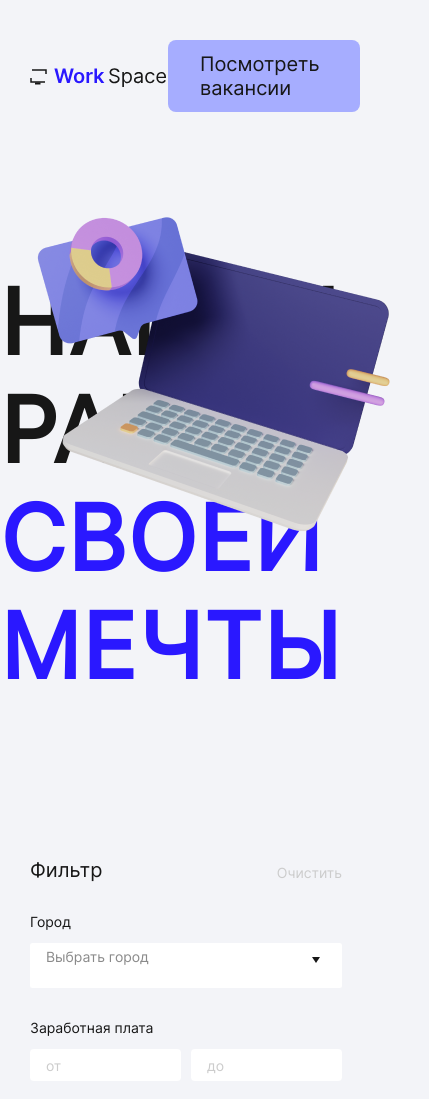
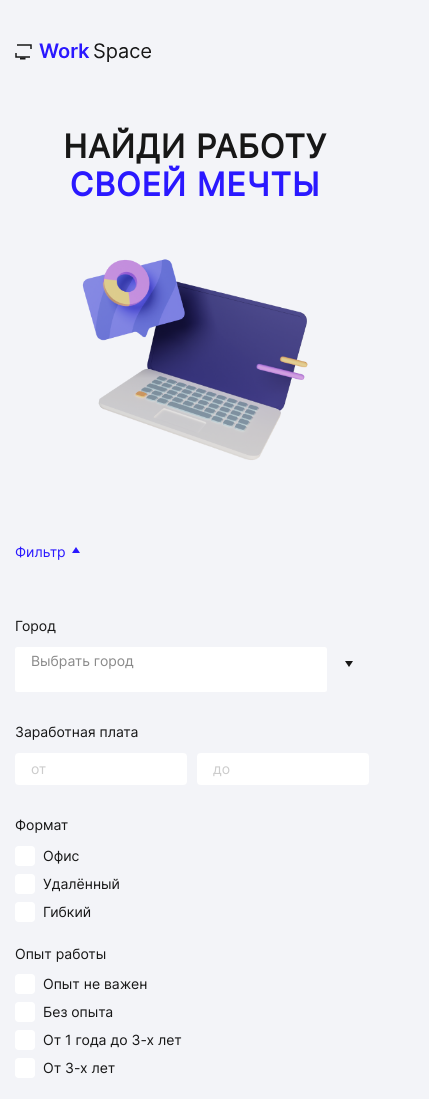
Before and after one commit to devExploitt/WorkSpace, a plain HTML site: page index.html in a window 390 px wide. Shown: the top 1099 px of the page, 429 px wide, since content can reach past the window. Drawn offline with Linux system fonts and the light colour scheme; no server answers.

Commit message:
init
adaptive

```diff
--- a/css/cards.css
+++ b/css/cards.css
@@ -3,3 +3,11 @@
     grid-template-columns: repeat(auto-fit, minmax(280px, 1fr));
     gap: 20px;
 }
+
+@media (max-width: 940px) {
+    .cards__list {
+        grid-template-columns: repeat(auto-fit, minmax(220px, 1fr));
+        gap: 10px;
+    }
+
+}
--- a/css/detail.css
+++ b/css/detail.css
@@ -1,15 +1,17 @@
 .detail {
-    background-color: #fff;
+    background: #fff url('../img/likemen.png') no-repeat bottom right;
+    background-size: 150px;
     max-width: 780px;
     border-radius: 16px;
     box-shadow: 0px 10px 50px 0px rgba(4, 0, 49, 0.10);
     padding: 36px 38px 80px;
+
 }
 
 .detail__header {
     display: grid;
     grid-template-columns: 101px 1fr;
-    gap: 12px 20px ;
+    gap: 12px 20px;
     margin-bottom: 32px;
 }
 
@@ -66,3 +68,50 @@
 .detail__resume {
     line-height: 140%;
 }
+
+@media (max-width: 940px) {
+    .detail {
+        max-width: 680px;
+        padding: 24px 24px 72px;
+    }
+
+    .detail__main {
+        gap: 10px;
+    }
+
+    .detail__description {
+        max-width: 418px;
+    }
+}
+
+@media (max-width: 640px) {
+    .detail {
+        padding: 24px 15px;
+        background-image: none;
+    }
+
+    .detail__header {
+        grid-template-columns: 60px 1fr;
+        gap: 4px 8px;
+        margin-bottom: 24px;
+    }
+
+    .detail__company {
+        font-size: 20px;
+        letter-spacing: 0.4px;
+    }
+
+    .detail__title {
+        font-size: 12px;
+    }
+
+    .detail__main {
+        flex-direction: column;
+        gap: 24px;
+        margin-bottom: 24px;
+    }
+
+    .detail__description {
+        width: 100%;
+    }
+}
--- a/css/filter.css
+++ b/css/filter.css
@@ -73,3 +73,31 @@
     top: 7px;
     right: 0;
 }
+
+@media (max-width: 940px) {
+    .filter__title {
+        position: fixed;
+        transform: scale(0);
+    }
+
+    .filter__input {
+        max-width: 140px;
+    }
+
+    .filter__checkboxes {
+        display: grid;
+        grid-template-columns: repeat(auto-fit, minmax(180px, 1fr));
+        gap: 24px;
+        justify-content: space-between;
+    }
+
+    .filter__buttons {
+        display: flex;
+        gap: 16px;
+        align-items: center;
+    }
+
+    .filter__reset {
+        position: static;
+    }
+}
--- a/css/footer.css
+++ b/css/footer.css
@@ -1,6 +1,7 @@
 .footer {
     padding: 50px 0 40px;
 }
+
 .footer__container {
     display: grid;
     gap: 27px;
@@ -8,23 +9,58 @@
         "logo ."
         "copyright contacts";
 }
+
 .footer__logo {
     grid-area: logo;
 }
+
 .footer__copyright {
     grid-area: copyright;
 }
+
 .footer__contacts {
     grid-area: contacts;
     justify-self: end;
 }
+
 .footer__contact {
     min-width: 180px;
     margin-bottom: 8px;
 }
+
 .footer__contact:last-child {
     margin-bottom: 0;
 }
+
 .footer__link:hover {
-    color:brown;
+    color: brown;
 }
+
+@media (max-width: 1140px) {
+    .footer {
+        padding: 40px 0 32px;
+    }
+}
+
+@media (max-width: 940px) {
+    .footer {
+        padding: 30px 0 24px;
+    }
+}
+
+@media (max-width: 640px) {
+    .footer {
+        padding-top: 20px;
+    }
+
+    .footer__container {
+        grid-template-areas:
+            'logo'
+            'copyright'
+            'contacts';
+    }
+
+    .footer__contacts {
+        justify-self: start;
+    }
+}
--- a/css/header.css
+++ b/css/header.css
@@ -13,3 +13,30 @@
     background-color: #A6ADFF;
     font-size: 20px;
 }
+
+@media (max-width: 1140px) {
+    .header {
+        padding: 32px 0 40px;
+    }
+}
+
+@media (max-width: 940px) {
+    .header {
+        padding: 24px 0 30px;
+    }
+
+    .header__link {
+        font-size: 14px;
+        padding: 10px 16px;
+    }
+}
+
+@media (max-width: 640px) {
+    .header {
+        padding: 24px 0 20px;
+    }
+
+    .header__link {
+        display: none;
+    }
+}
--- a/css/hero.css
+++ b/css/hero.css
@@ -3,23 +3,97 @@
 }
 
 .hero__container {
-    position:relative;
-    padding: 57px 0;
+    position: relative;
+    padding-top: 57px;
+    padding-bottom: 57px;
 }
 
 .hero__container:after {
     content: '';
     position: absolute;
-    width: 431px;
-    height: 330px;
-    right: -39px;
+    bottom: 0;
+    width: 421px;
+    right: -9px;
     top: 0;
     background: url(../img/laptop.png) no-repeat center/contain;
 }
 
 .hero__title {
+    position: relative;
+    z-index: 2;
     max-width: 780px;
     font-size: 90px;
     letter-spacing: 1.8px;
     text-transform: uppercase;
 }
+
+@media (max-width: 1140px) {
+    .hero {
+        padding: 40px 0;
+    }
+
+    .hero__container {
+        padding-top: 53px;
+        padding-bottom: 53px;
+    }
+
+    .hero__container:after {
+        width: 340px;
+    }
+
+    .hero__title {
+        max-width: 580px;
+        font-size: 64px;
+        letter-spacing: 1.28px;
+    }
+}
+
+
+@media (max-width: 940px) {
+    .hero {
+        padding: 30px 0;
+    }
+
+    .hero__container {
+        padding-top: 40px;
+        padding-bottom: 40px;
+    }
+
+    .hero__container:after {
+        width: 269px;
+    }
+
+    .hero__title {
+        max-width: 450px;
+        font-size: 52px;
+        letter-spacing: 1.04px;
+    }
+}
+
+@media (max-width: 640px) {
+    .heero {
+        padding-top: 20px;
+        padding-bottom: 20px;
+    }
+
+    .hero__container {
+        padding-top: 0;
+        padding-bottom: 262px;
+    }
+
+    .hero__title {
+        max-width: 290px;
+        text-align: center;
+        margin: 0 auto;
+        font-size: 32px;
+    }
+
+    .hero__container:after{
+        right: auto;
+        top:auto;
+        height: 269px;
+        left: 50%;
+        transform: translateX(-50%);
+        background-position: bottom;
+    }
+}
--- a/css/modal.css
+++ b/css/modal.css
@@ -30,3 +30,9 @@
 .modal__close:focus-visible {
     outline-color: gray;
 }
+
+@media (max-width: 640px) {
+    .modal {
+        padding: 30px 15px;
+    }
+}
--- a/css/style.css
+++ b/css/style.css
@@ -80,3 +80,21 @@ fieldset {
 .blue-text {
     color: #2A18FF;
 }
+@media (max-width: 1140px) {
+    .container {
+        --width: 880px;
+
+    }
+}
+
+@media (max-width: 940px) {
+    .container {
+        --width: 680px;
+    }
+}
+
+@media (max-width: 640px) {
+    .container {
+        padding: 15px;
+    }
+}
--- a/css/vacancies.css
+++ b/css/vacancies.css
@@ -15,3 +15,62 @@
 .vacancies__cards {
     flex-basis: 100%;
 }
+
+@media (max-width: 1140px) {
+    .vacancies {
+        padding: 40px 0;
+    }
+}
+
+@media (max-width: 940px) {
+    .vacancies {
+        padding: 30px 0;
+    }
+    .vacancies__container {
+        flex-direction: column;
+        row-gap: 0;
+    }
+
+    .vacancies__filter-btn {
+        display: flex;
+        align-items: center;
+        margin-bottom: 24px;
+    }
+
+    .vacancies__filter-btn::after {
+        content: '';
+        display: block;
+        width: 20px;
+        height: 20px;
+        background: url(../img/arrow-blue.svg) no-repeat center;
+    }
+
+    .vacancies__filter-btn_active::after {
+        transform: rotate(180deg);
+    }
+
+    .vacancies__filter {
+        padding-top: 8px;
+        padding-bottom: 40px;
+        width: 100%;
+        flex-basis: auto;
+        height: 0;
+        overflow: hidden;
+        transition: haight 0.4d ease-in-out;
+    }
+
+    .vacancies__filter_active {
+        height: auto;
+    }
+
+    .vacancies__cards {
+        padding-top: 8px;
+        width: 100%;
+    }
+}
+
+@media (max-width: 640px) {
+    .vacancies__container {
+        gap: 24px;
+    }
+}
--- a/index.html
+++ b/index.html
@@ -32,9 +32,9 @@
 
     <div class="vacancies" id="vacancies">
       <div class="container vacancies__container">
-        <button class="vacancies__filter-btn">Фильтр</button>
+        <button class="blue-text vacancies__filter-btn vacancies__filter-btn_active">Фильтр</button>
 
-        <section class="vacancies__filter filter">
+        <section class="vacancies__filter vacancies__filter_active filter">
           <h2 class="filter__title">Фильтр</h2>
 
           <form action="" class="filter__form">
```
Also changed, not shown: img/arrow-blue.svg (added), img/likemen.png (added).
